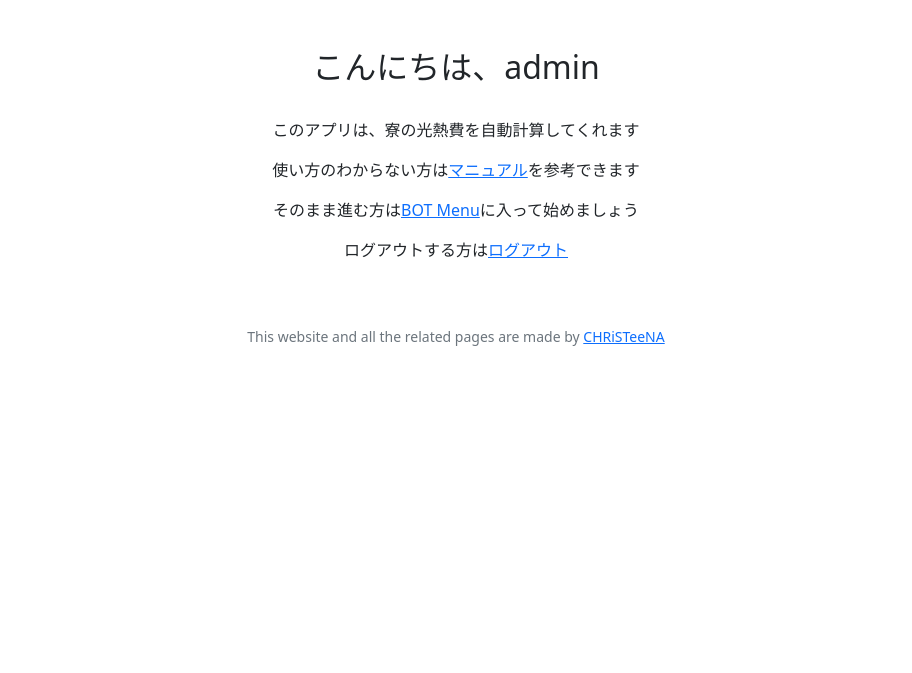
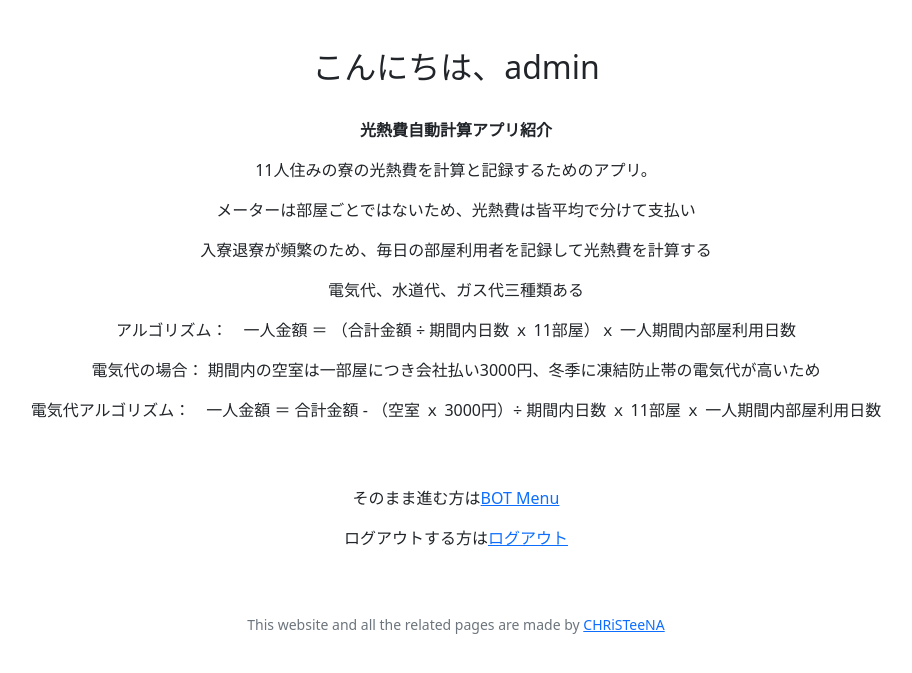
Before and after one commit to CHRiSTeeNA0717/my_portfolio, a Django app: page / in a window 1280 px wide. Shown: the part 64-737 px from the top of the page, without its empty margins (184-1096 px from the left). Run offline with Django 4.2, Linux system fonts and the light colour scheme; a user stored in the database is signed in.

Commit message:
add home page info and edit guest login

```diff
--- a/calculator_app/templates/guest.html
+++ b/calculator_app/templates/guest.html
@@ -8,10 +8,7 @@
     <form action="/login/" method="post">
         {% csrf_token %}
         <div class="mb-3">
-        <label>ゲストユーザーネームを入力してBOTへアクセスしましょう。</label><br>
-        </div>
-        <div class="mb-3">
-            <input autocomplete="off" autofocus class="form-control mx-auto w-auto" id="username" name="username" placeholder="ゲスト" type="text">
+        <label>ゲストログイン</label><br>
         </div>
         <button class="btn btn-dark" type="submit">ログイン</button>
     </form><br>
--- a/calculator_app/templates/home.html
+++ b/calculator_app/templates/home.html
@@ -7,13 +7,24 @@
 {% block main %}
     {% if user.is_authenticated %}
         <h2>こんにちは、{{ user.username }}</h2><br>
+        <!-- Description below -->
+        <div class="mb-3">
+            <p><strong>光熱費自動計算アプリ紹介</strong></p>
+            <p>11人住みの寮の光熱費を計算と記録するためのアプリ。</p>
+            <p>メーターは部屋ごとではないため、光熱費は皆平均で分けて支払い</p>
+            <p>入寮退寮が頻繁のため、毎日の部屋利用者を記録して光熱費を計算する</p>
+            <p>電気代、水道代、ガス代三種類ある</p>
+            <p>アルゴリズム：　一人金額 ＝ （合計金額 ÷ 期間内日数 ｘ 11部屋）ｘ 一人期間内部屋利用日数</p>
+            <p>電気代の場合： 期間内の空室は一部屋につき会社払い3000円、冬季に凍結防止帯の電気代が高いため</p>
+            <p>電気代アルゴリズム：　一人金額 ＝ 合計金額 - （空室 ｘ 3000円）÷ 期間内日数 ｘ 11部屋 ｘ 一人期間内部屋利用日数</p>
+        </div>
+        <br><br>
         <div class="mb-3">
             {% if user.username == "ゲスト" %}
                 <p><strong>お知らせ：ゲストの方では、データ入力ができないため、データの照会のみできます</strong></p>
             {% endif %}
-            <p>このアプリは、寮の光熱費を自動計算してくれます</p>
-            <p>使い方のわからない方は<a href="/manual/">マニュアル</a>を参考できます</p>
-            <p>そのまま進む方は<a href="/index">BOT Menu</a>に入って始めましょう</p>
+            <!-- <p>使い方のわからない方は<a href="/manual/">マニュアル</a>を参考できます</p> -->
+            <p>そのまま進む方は<a href="/index">BOT Menu</a></p>
             <p>ログアウトする方は<a href="/logout">ログアウト</a></p>
         </div>
     {% else %}
--- a/calculator_app/views.py
+++ b/calculator_app/views.py
@@ -29,7 +29,7 @@ def login(request):
         # Guest login
         if len(request.POST) < 3:
 
-            user = auth.authenticate(username=request.POST["username"], password="guestlogin")
+            user = auth.authenticate(username="Guest", password="guestlogin")
             if user == None:
                 messages.info(request, "開発者がこのアクセスを拒否しています")
                 return render(request, "guest.html")
```
Also changed, not shown: db.sqlite3.
